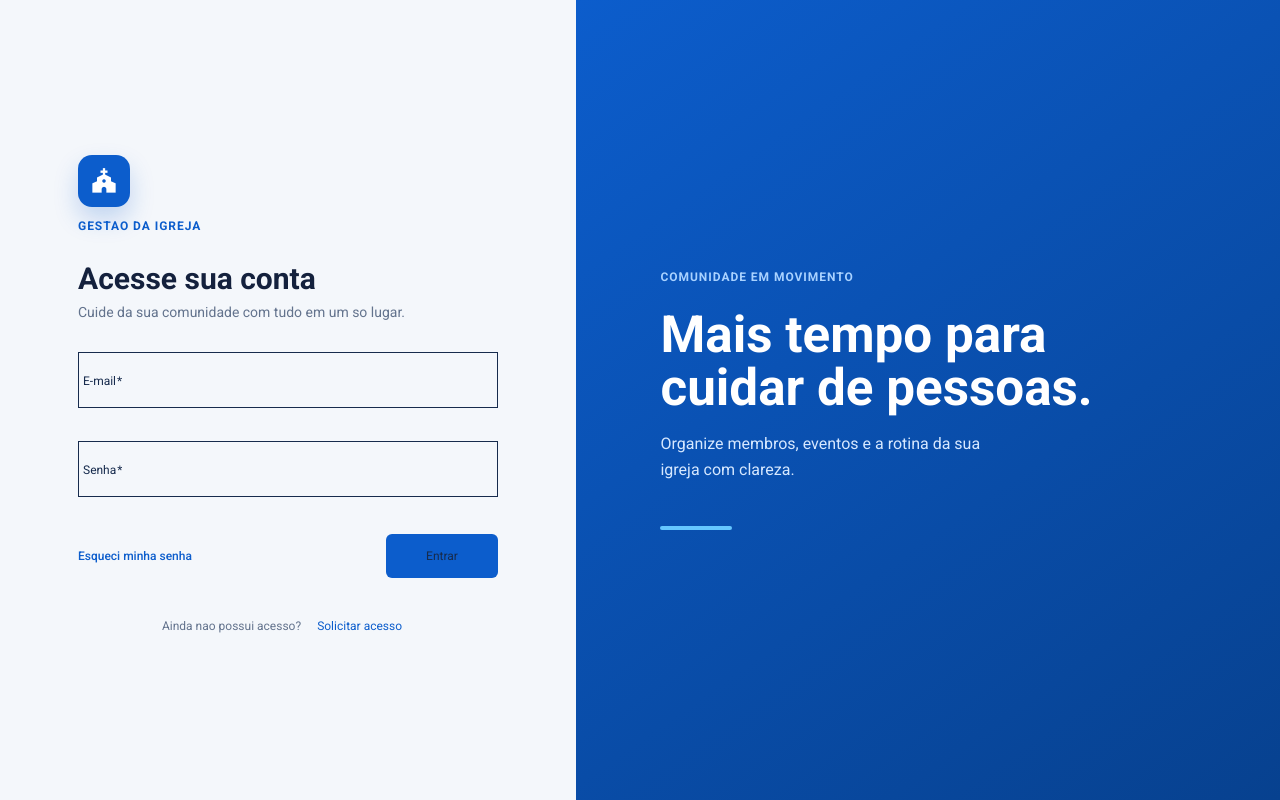
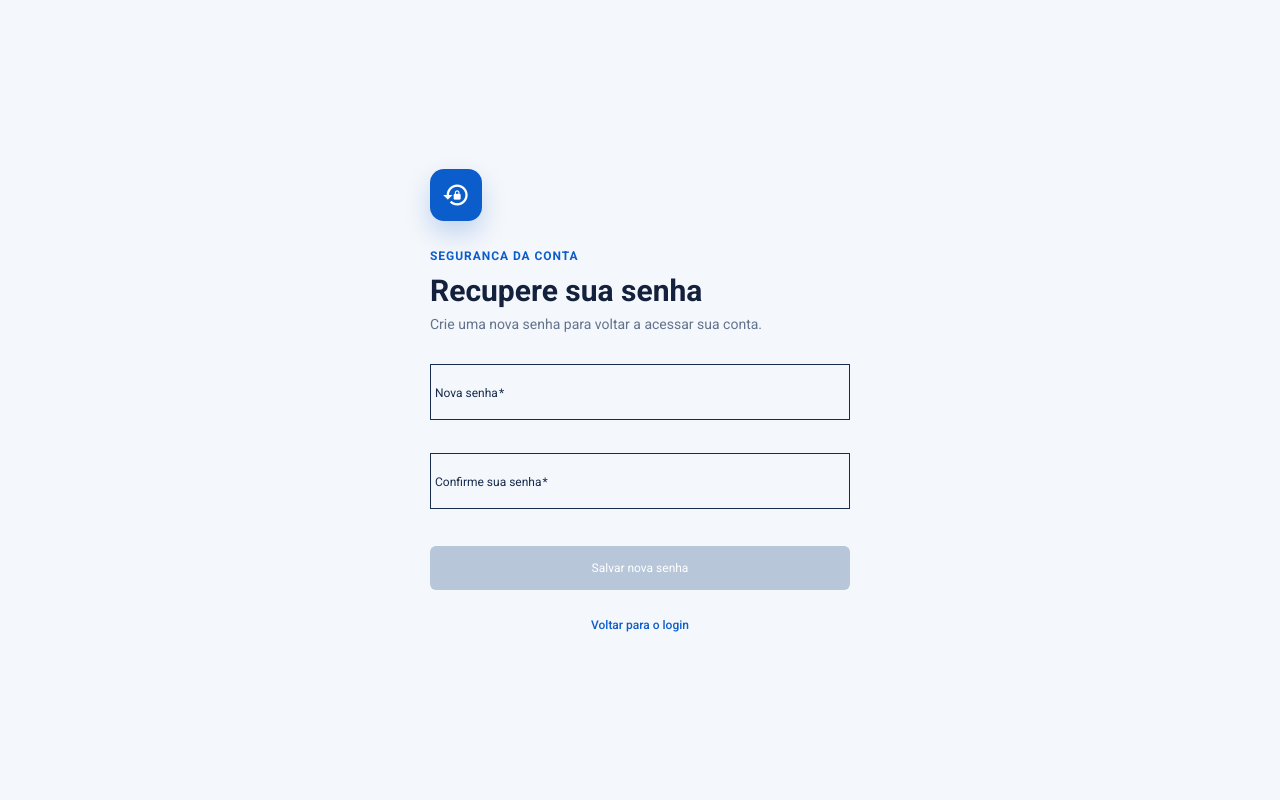
Before and after one commit to rsperlongo/frontendCruchAdmin, an Angular app: page /forgot-password in a window 1280 px wide. Before the commit this address led to /login. Built offline with nearby package versions, Linux system fonts and the light colour scheme.

Commit message:
created forgot-password page

```diff
--- a/src/app/app.routes.ts
+++ b/src/app/app.routes.ts
@@ -3,6 +3,7 @@ import { Routes } from '@angular/router';
 export const routes: Routes = [
 	{ path: '', pathMatch: 'full', redirectTo: 'login' },
 	{ path: 'login', loadComponent: () => import('./login/login').then((component) => component.Login) },
+	{ path: 'forgot-password', loadComponent: () => import('./forgot-password/forgot-password').then((component) => component.ForgotPassword) },
 	{
 		path: 'dashboard',
 		loadComponent: () => import('./dashboard/dashboard').then((component) => component.Dashboard),
--- /dev/null
+++ b/src/app/forgot-password/forgot-password.html
@@ -0,0 +1,34 @@
+<main class="password-page">
+  <section class="password-panel" aria-labelledby="password-title">
+    <div class="brand-mark" aria-hidden="true"><span class="material-icons">lock_reset</span></div>
+    <p class="eyebrow">Seguranca da conta</p>
+    <h1 id="password-title">Recupere sua senha</h1>
+    <p class="intro">Crie uma nova senha para voltar a acessar sua conta.</p>
+
+    <form [formGroup]="passwordForm" (ngSubmit)="submit()" novalidate>
+      <mat-form-field appearance="outline">
+        <mat-label>Nova senha</mat-label>
+        <input matInput type="password" formControlName="newPassword" autocomplete="new-password" />
+        @if (passwordForm.controls.newPassword.hasError('required')) {
+          <mat-error>Informe uma nova senha.</mat-error>
+        } @else if (passwordForm.controls.newPassword.hasError('minlength')) {
+          <mat-error>A senha deve ter pelo menos 6 caracteres.</mat-error>
+        }
+      </mat-form-field>
+
+      <mat-form-field appearance="outline">
+        <mat-label>Confirme sua senha</mat-label>
+        <input matInput type="password" formControlName="confirmedPassword" autocomplete="new-password" />
+        @if (passwordForm.controls.confirmedPassword.hasError('required')) {
+          <mat-error>Confirme sua senha.</mat-error>
+        } @else if (passwordForm.hasError('passwordsMismatch')) {
+          <mat-error>As senhas precisam ser iguais.</mat-error>
+        }
+      </mat-form-field>
+
+      <button mat-flat-button type="submit" [disabled]="passwordForm.invalid">Salvar nova senha</button>
+    </form>
+
+    <a class="back-link" routerLink="/login">Voltar para o login</a>
+  </section>
+</main>
--- /dev/null
+++ b/src/app/forgot-password/forgot-password.scss
@@ -0,0 +1,13 @@
+:host { display: block; }
+.password-page { min-height: 100dvh; display: grid; place-items: center; padding: 24px; background: #f4f7fb; }
+.password-panel { width: min(100%, 420px); }
+.brand-mark { width: 52px; height: 52px; display: grid; place-items: center; border-radius: 14px; background: #0c5dcc; color: #fff; box-shadow: 0 12px 24px rgba(12, 93, 204, .22); }
+.brand-mark .material-icons { font-size: 28px; }
+.eyebrow { margin: 28px 0 0; color: #0c5dcc; font-size: 12px; font-weight: 700; letter-spacing: .08em; text-transform: uppercase; }
+h1 { margin: 10px 0 8px; color: #14213d; font-size: 30px; font-weight: 700; }
+.intro { margin: 0 0 32px; color: #63738d; font-size: 14px; }
+form { display: grid; gap: 14px; }
+mat-form-field { width: 100%; }
+button[type='submit'] { height: 44px; margin-top: 4px; border-radius: 6px; background: #0c5dcc; }
+button[type='submit']:disabled { background: #b8c6d9; color: #fff; }
+.back-link { display: block; margin-top: 28px; color: #0c5dcc; font-size: 12px; font-weight: 500; text-align: center; text-decoration: none; }
--- /dev/null
+++ b/src/app/forgot-password/forgot-password.ts
@@ -0,0 +1,39 @@
+import { ChangeDetectionStrategy, Component, inject } from '@angular/core';
+import { AbstractControl, FormBuilder, ReactiveFormsModule, ValidationErrors, ValidatorFn, Validators } from '@angular/forms';
+import { RouterLink } from '@angular/router';
+import { MatButtonModule } from '@angular/material/button';
+import { MatFormFieldModule } from '@angular/material/form-field';
+import { MatInputModule } from '@angular/material/input';
+
+const passwordsMatchValidator: ValidatorFn = (control: AbstractControl): ValidationErrors | null => {
+  const newPassword = control.get('newPassword')?.value;
+  const confirmedPassword = control.get('confirmedPassword')?.value;
+
+  return newPassword === confirmedPassword ? null : { passwordsMismatch: true };
+};
+
+@Component({
+  selector: 'app-forgot-password',
+  imports: [ReactiveFormsModule, RouterLink, MatButtonModule, MatFormFieldModule, MatInputModule],
+  templateUrl: './forgot-password.html',
+  styleUrl: './forgot-password.scss',
+  changeDetection: ChangeDetectionStrategy.OnPush,
+})
+export class ForgotPassword {
+  private readonly formBuilder = inject(FormBuilder);
+
+  protected readonly passwordForm = this.formBuilder.nonNullable.group(
+    {
+      newPassword: ['', [Validators.required, Validators.minLength(6)]],
+      confirmedPassword: ['', [Validators.required]],
+    },
+    { validators: passwordsMatchValidator },
+  );
+
+  protected submit(): void {
+    if (this.passwordForm.invalid) {
+      this.passwordForm.markAllAsTouched();
+      return;
+    }
+  }
+}
--- a/src/app/login/login.html
+++ b/src/app/login/login.html
@@ -15,7 +15,7 @@
         <input matInput type="password" formControlName="password" autocomplete="current-password" />
         @if (loginForm.controls.password.hasError('required')) { <mat-error>Informe sua senha.</mat-error> } @else if (loginForm.controls.password.hasError('minlength')) { <mat-error>A senha deve ter pelo menos 6 caracteres.</mat-error> }
       </mat-form-field>
-      <div class="form-actions"><a href="#" (click)="$event.preventDefault()">Esqueci minha senha</a><button mat-flat-button type="submit">Entrar</button></div>
+      <div class="form-actions"><a routerLink="/forgot-password">Esqueci minha senha</a><button mat-flat-button type="submit">Entrar</button></div>
     </form>
     <div class="access-request"><span>Ainda nao possui acesso?</span><button mat-button type="button">Solicitar acesso</button></div>
   </section>
--- a/src/app/login/login.ts
+++ b/src/app/login/login.ts
@@ -1,13 +1,13 @@
 import { Component, inject } from '@angular/core';
 import { FormBuilder, ReactiveFormsModule, Validators } from '@angular/forms';
-import { Router } from '@angular/router';
+import { Router, RouterLink } from '@angular/router';
 import { MatButtonModule } from '@angular/material/button';
 import { MatFormFieldModule } from '@angular/material/form-field';
 import { MatInputModule } from '@angular/material/input';
 
 @Component({
   selector: 'app-login',
-  imports: [ReactiveFormsModule, MatButtonModule, MatFormFieldModule, MatInputModule],
+  imports: [ReactiveFormsModule, RouterLink, MatButtonModule, MatFormFieldModule, MatInputModule],
   templateUrl: './login.html',
   styleUrl: './login.scss',
 })
```
